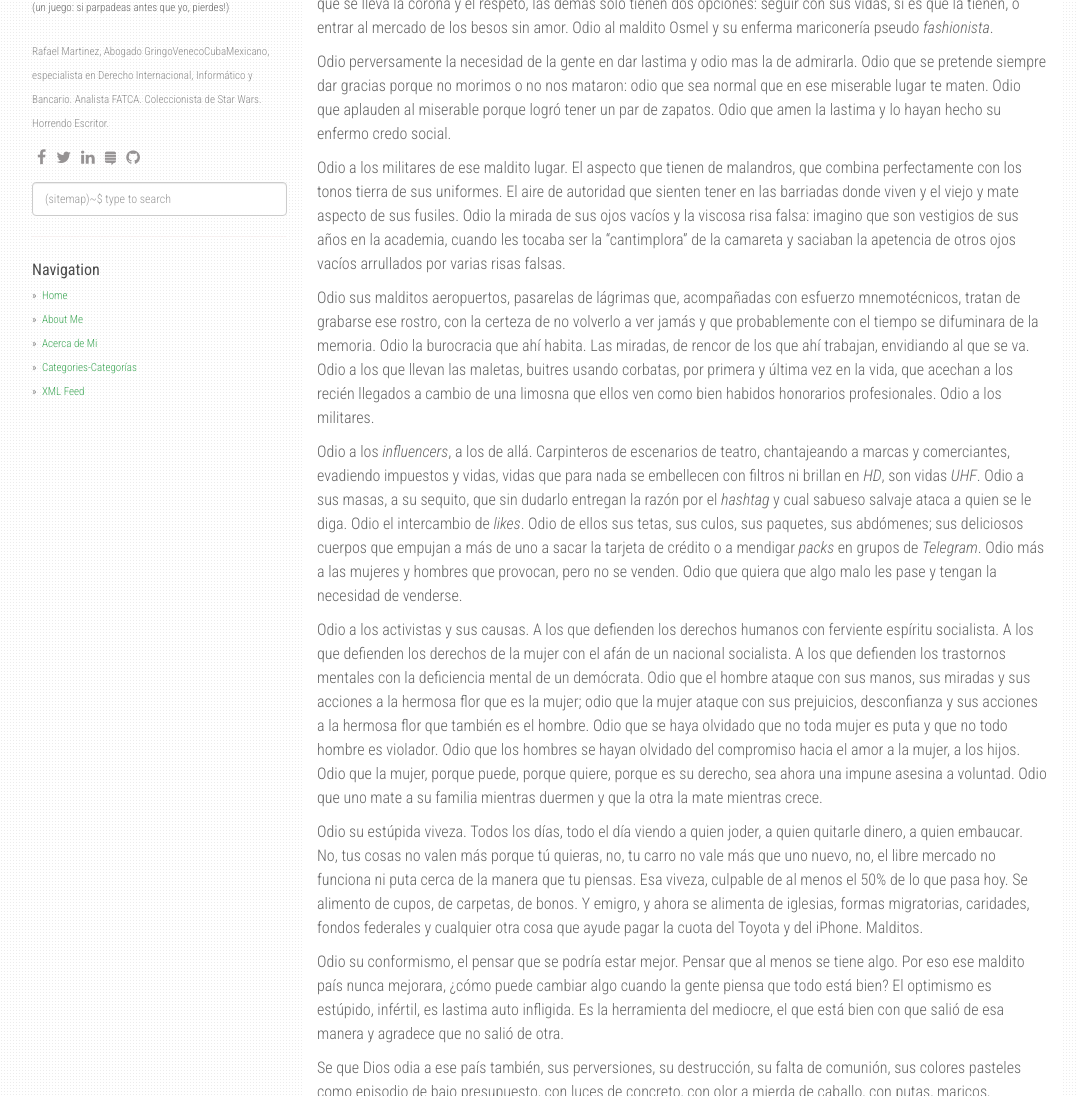
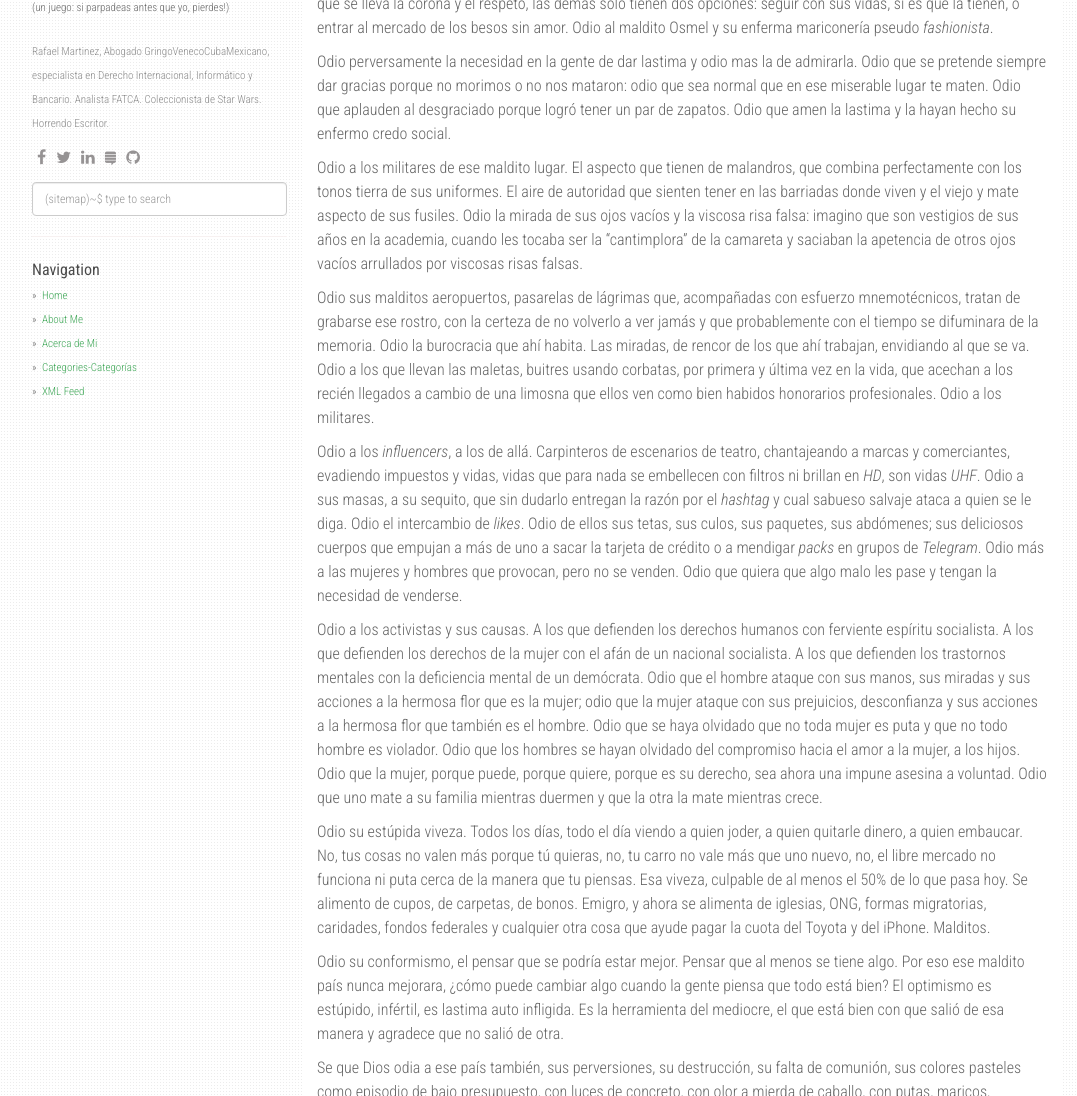
Before and after one commit to rafael1138/rafael1138.github.io, a Jekyll site: the page built from _posts/2021-01-30-maldito-pais.md, in a window 1280 px wide and 1400 px high, cut to the strip 304-1400 px from the top of the window. Shown: the whole strip, without its empty margins (53-1130 px from the left). Built offline with Jekyll 4.4.1, drawn with Linux system fonts in a browser that asks for light colours; nearby versions of some CDN libraries; comment, search, counter and statistics services are not loaded.

Commit message:
last update

```diff
--- a/_posts/2021-01-30-maldito-odio.md
+++ b/_posts/2021-01-30-maldito-pais.md
@@ -11,9 +11,9 @@ Odio la tonta y mediocre afirmación de que es el mejor del mundo. Se basa en ab
 
 Odio el *marketplace* del *miss*. Odio como ese gusano entra en los cerebros de la gente, de las niñas que sueñan con esa pasarela, cual gusano devorando la manzana podrida, en la cabeza de familias enteras que exhiben y exponen a sus princesas ante lo que seguramente es un mercado clandestino de deseos y favores sexuales. La *miss* es la única que se lleva la corona y el respeto, las demás solo tienen dos opciones: seguir con sus vidas, si es que la tienen, o entrar al mercado de los besos sin amor. Odio al maldito Osmel y su enferma mariconería pseudo *fashionista*.
 
-Odio perversamente la necesidad de la gente en dar lastima y odio mas la de admirarla. Odio que se pretende siempre dar gracias porque no morimos o no nos mataron: odio que sea normal que en ese miserable lugar te maten. Odio que aplauden al miserable porque logró tener un par de zapatos. Odio que amen la lastima y lo hayan hecho su enfermo credo social.
+Odio perversamente la necesidad en la gente de dar lastima y odio mas la de admirarla. Odio que se pretende siempre dar gracias porque no morimos o no nos mataron: odio que sea normal que en ese miserable lugar te maten. Odio que aplauden al desgraciado porque logró tener un par de zapatos. Odio que amen la lastima y la hayan hecho su enfermo credo social.
 
-Odio a los militares de ese maldito lugar. El aspecto que tienen de malandros, que combina perfectamente con los tonos tierra de sus uniformes. El aire de autoridad que sienten tener en las barriadas donde viven y el viejo y mate aspecto de sus fusiles. Odio la mirada de sus ojos vacíos y la viscosa risa falsa: imagino que son vestigios de sus años en la academia, cuando les tocaba ser la "cantimplora" de la camareta y saciaban la apetencia de otros ojos vacíos arrullados por varias risas falsas.
+Odio a los militares de ese maldito lugar. El aspecto que tienen de malandros, que combina perfectamente con los tonos tierra de sus uniformes. El aire de autoridad que sienten tener en las barriadas donde viven y el viejo y mate aspecto de sus fusiles. Odio la mirada de sus ojos vacíos y la viscosa risa falsa: imagino que son vestigios de sus años en la academia, cuando les tocaba ser la "cantimplora" de la camareta y saciaban la apetencia de otros ojos vacíos arrullados por viscosas risas falsas.
 
 Odio sus malditos aeropuertos, pasarelas de lágrimas que, acompañadas con esfuerzo mnemotécnicos, tratan de grabarse ese rostro, con la certeza de no volverlo a ver jamás y que probablemente con el tiempo se difuminara de la memoria. Odio la burocracia que ahí habita. Las miradas, de rencor de los que ahí trabajan, envidiando al que se va. Odio a los que llevan las maletas, buitres usando corbatas, por primera y última vez en la vida, que acechan a los recién llegados a cambio de una limosna que ellos ven como bien habidos honorarios profesionales. Odio a los militares.
 
@@ -21,7 +21,7 @@ Odio a los *influencers*, a los de allá. Carpinteros de escenarios de teatro, c
 
 Odio a los activistas y sus causas. A los que defienden los derechos humanos con ferviente espíritu socialista. A los que defienden los derechos de la mujer con el afán de un nacional socialista. A los que defienden los trastornos mentales con la deficiencia mental de un demócrata. Odio que el hombre ataque con sus manos, sus miradas y sus acciones a la hermosa flor que es la mujer; odio que la mujer ataque con sus prejuicios, desconfianza y sus acciones a la hermosa flor que también es el hombre. Odio que se haya olvidado que no toda mujer es puta y que no todo hombre es violador. Odio que los hombres se hayan olvidado del compromiso hacia el amor a la mujer, a los hijos. Odio que la mujer, porque puede, porque quiere, porque es su derecho, sea ahora una impune asesina a voluntad. Odio que uno mate a su familia mientras duermen y que la otra la mate mientras crece.
 
-Odio su estúpida viveza. Todos los días, todo el día viendo a quien joder, a quien quitarle dinero, a quien embaucar. No, tus cosas no valen más porque tú quieras, no, tu carro no vale más que uno nuevo, no, el libre mercado no funciona ni puta cerca de la manera que tu piensas. Esa viveza, culpable de al menos el 50% de lo que pasa hoy. Se alimento de cupos, de carpetas, de bonos. Y emigro, y ahora se alimenta de iglesias, formas migratorias, caridades, fondos federales y cualquier otra cosa que ayude pagar la cuota del Toyota y del iPhone. Malditos.
+Odio su estúpida viveza. Todos los días, todo el día viendo a quien joder, a quien quitarle dinero, a quien embaucar. No, tus cosas no valen más porque tú quieras, no, tu carro no vale más que uno nuevo, no, el libre mercado no funciona ni puta cerca de la manera que tu piensas. Esa viveza, culpable de al menos el 50% de lo que pasa hoy. Se alimento de cupos, de carpetas, de bonos. Emigro, y ahora se alimenta de iglesias, ONG, formas migratorias, caridades, fondos federales y cualquier otra cosa que ayude pagar la cuota del Toyota y del iPhone. Malditos.
 
 Odio su conformismo, el pensar que se podría estar mejor. Pensar que al menos se tiene algo. Por eso ese maldito país nunca mejorara, ¿cómo puede cambiar algo cuando la gente piensa que todo está bien? El optimismo es estúpido, infértil, es lastima auto infligida. Es la herramienta del mediocre, el que está bien con que salió de esa manera y agradece que no salió de otra.
 
```
